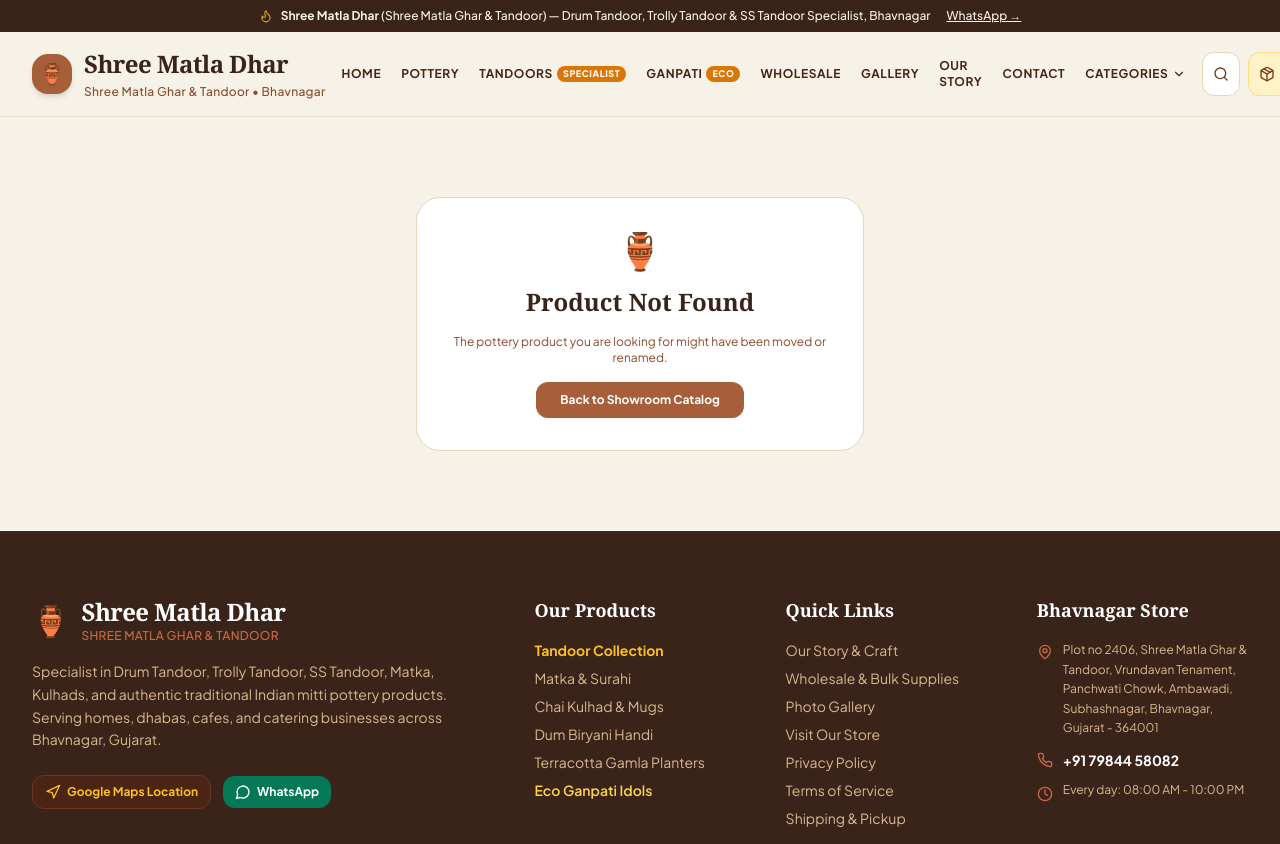
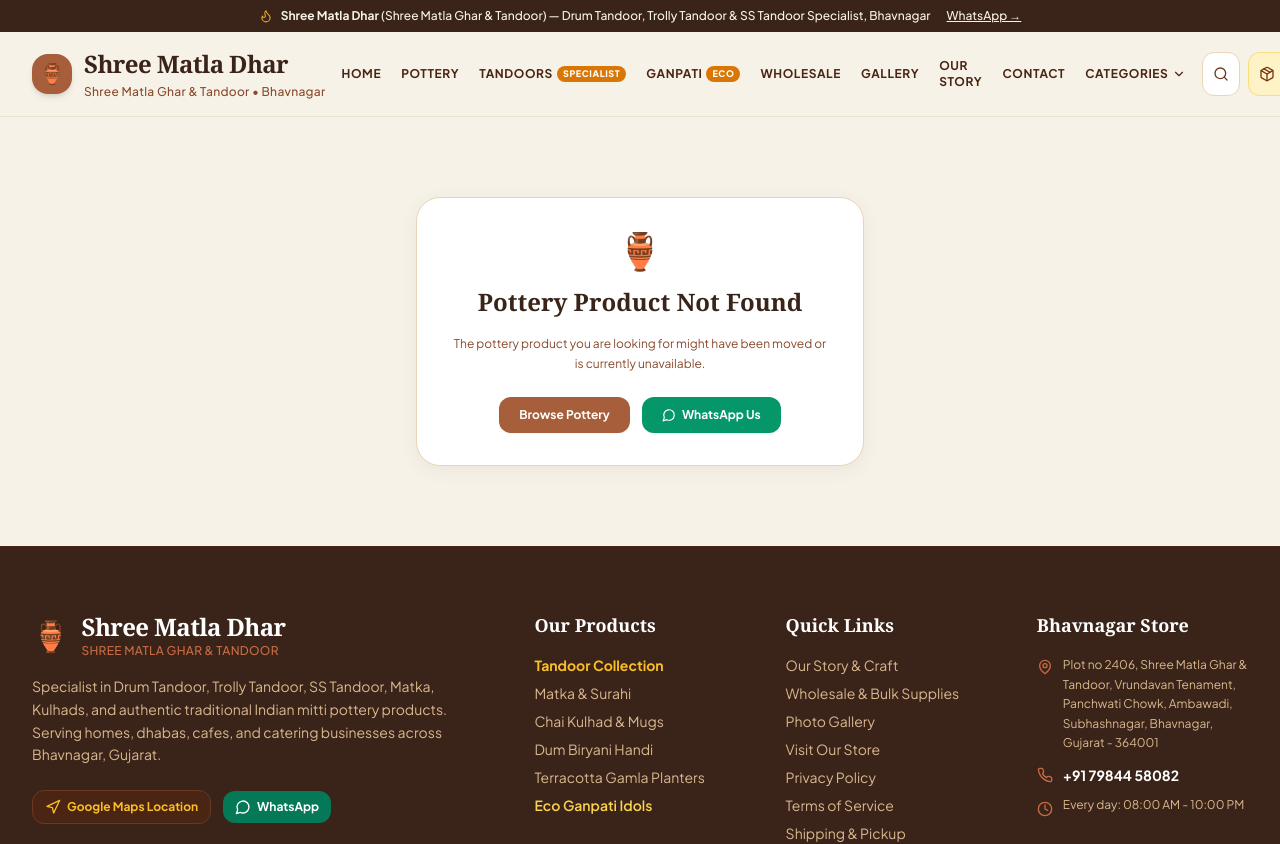
Before and after one commit to Herryyy28/Shree-Matla-ghar, a React (Vite) app: page /pottery/1 in a window 1280 px wide. Shown: the top 844 px of the page. Built offline with nearby package versions, Linux system fonts and the light colour scheme; a web font is replaced by a local one.

Commit message:
feat: implement SEO metadata management and add JSON-LD support for products

```diff
--- a/src/App.tsx
+++ b/src/App.tsx
@@ -50,6 +50,8 @@
                 <Route path="/search" element={<ProductsPage />} />
                 <Route path="/pottery/tandoor" element={<TandoorPage />} />
                 <Route path="/products/tandoor" element={<TandoorPage />} />
+                <Route path="/pottery/:category/:slug" element={<ProductDetailPage />} />
+                <Route path="/product/:category/:slug" element={<ProductDetailPage />} />
                 <Route path="/pottery/:slug" element={<ProductDetailPage />} />
                 <Route path="/product/:slug" element={<ProductDetailPage />} />
                 <Route path="/tandoor" element={<TandoorPage />} />
--- a/src/components/product/ShareModal.tsx
+++ b/src/components/product/ShareModal.tsx
@@ -5,6 +5,7 @@
 import { BUSINESS_CONFIG } from '../../config/business';
 import { trackEvent } from '../../utils/analytics';
 import { QRCodeCard } from '../common/QRCodeCard';
+import { buildProductUrl } from '../../utils/productUrl';
 
 interface ShareModalProps {
   product: Product;
@@ -18,7 +19,7 @@
 
   if (!isOpen) return null;
 
-  const productUrl = `${window.location.origin}/product/${product.slug}`;
+  const productUrl = buildProductUrl(product);
   const shareText = `Check out "${product.name}" on ${BUSINESS_CONFIG.brandName} - ${product.shortDescription}`;
 
   const handleCopyLink = async () => {
@@ -35,7 +36,8 @@
 
   const handleWhatsAppShare = () => {
     trackEvent({ event: 'product_share', category: 'whatsapp', label: product.id });
-    const waUrl = `https://wa.me/?text=${encodeURIComponent(`${shareText}\n\n${productUrl}`)}`;
+    const waText = `Hello ${BUSINESS_CONFIG.brandName},\n\nI am interested in:\n\nProduct: ${product.name}\n\nPlease share the price, available options and availability.\n\nProduct Link:\n${productUrl}\n\nThank you.`;
+    const waUrl = `https://wa.me/${BUSINESS_CONFIG.whatsappNumber}?text=${encodeURIComponent(waText)}`;
     window.open(waUrl, '_blank');
     onClose();
   };
--- a/src/pages/ProductDetailPage.tsx
+++ b/src/pages/ProductDetailPage.tsx
@@ -2,7 +2,7 @@
 import { useParams, Link, useNavigate } from 'react-router-dom';
 import { MessageCircle, Share2, ArrowLeft, Check, Info, Package, Plus, Phone, MapPin, Sparkles, ShieldCheck, Truck } from 'lucide-react';
 import { PRODUCTS } from '../data/products';
-import { getProductWhatsAppLink } from '../utils/whatsapp';
+import { getGeneralWhatsAppLink, getProductWhatsAppLink } from '../utils/whatsapp';
 import { updateSeoMetaData } from '../utils/seo';
 import { ProductCard } from '../components/product/ProductCard';
 import { ShareModal } from '../components/product/ShareModal';
@@ -11,13 +11,17 @@
 import { FavoriteButton } from '../components/common/FavoriteButton';
 import { BulkEnquiryDrawer } from '../components/common/BulkEnquiryDrawer';
 import { trackProductView } from '../utils/analytics';
-import { ImageWithFallback } from '../components/common/ImageWithFallback';
+import { getProductCanonicalPath, buildProductUrl } from '../utils/productUrl';
 
 export const ProductDetailPage: React.FC = () => {
-  const { slug } = useParams<{ slug: string }>();
+  const { slug, category } = useParams<{ slug?: string; category?: string }>();
   const navigate = useNavigate();
 
-  const product = PRODUCTS.find((p) => p.slug === slug);
+  // Find product by slug or category route param
+  const targetParam = slug || category;
+  const product = PRODUCTS.find(
+    (p) => p.slug === targetParam || p.id === targetParam || p.slug === slug
+  );
 
   const [activeImageIndex, setActiveImageIndex] = useState(0);
   const [selectedSize, setSelectedSize] = useState<string>('');
@@ -31,7 +35,7 @@
       updateSeoMetaData({
         title: `${product.name} | ${BUSINESS_CONFIG.brandName}`,
         description: product.shortDescription,
-        canonicalPath: `/product/${product.slug}`,
+        canonicalPath: getProductCanonicalPath(product),
         image: product.images[0],
         type: 'product',
         product,
@@ -47,13 +51,29 @@
 
   if (!product) {
     return (
-      <div className="max-w-md mx-auto my-20 p-8 bg-white rounded-3xl border border-clay-200 text-center space-y-4">
-        <span className="text-4xl">🏺</span>
-        <h2 className="font-serif font-bold text-2xl text-clay-900">Product Not Found</h2>
-        <p className="text-xs text-clay-600">The pottery product you are looking for might have been moved or renamed.</p>
-        <Link to="/products" className="inline-block px-6 py-2.5 bg-clay-500 text-white font-bold text-xs rounded-xl">
-          Back to Showroom Catalog
-        </Link>
+      <div className="max-w-md mx-auto my-20 p-8 bg-white rounded-3xl border border-clay-200 text-center space-y-4 shadow-earth">
+        <span className="text-4xl block">🏺</span>
+        <h2 className="font-serif font-bold text-2xl text-clay-900">Pottery Product Not Found</h2>
+        <p className="text-xs text-clay-600 leading-relaxed">
+          The pottery product you are looking for might have been moved or is currently unavailable.
+        </p>
+        <div className="pt-2 flex items-center justify-center gap-3 flex-wrap">
+          <Link
+            to="/pottery"
+            className="px-5 py-2.5 bg-clay-500 hover:bg-clay-600 text-white font-bold text-xs rounded-xl shadow-sm transition-colors"
+          >
+            Browse Pottery
+          </Link>
+          <a
+            href={getGeneralWhatsAppLink()}
+            target="_blank"
+            rel="noopener noreferrer"
+            className="px-5 py-2.5 bg-emerald-600 hover:bg-emerald-700 text-white font-bold text-xs rounded-xl shadow-sm transition-colors inline-flex items-center gap-1.5"
+          >
+            <MessageCircle className="w-3.5 h-3.5" />
+            <span>WhatsApp Us</span>
+          </a>
+        </div>
       </div>
     );
   }
@@ -120,9 +140,8 @@
                 <button
                   key={idx}
                   onClick={() => setActiveImageIndex(idx)}
-                  className={`w-16 h-16 sm:w-20 sm:h-20 rounded-xl overflow-hidden border-2 transition-all shrink-0 ${
-                    activeImageIndex === idx ? 'border-clay-500 ring-2 ring-clay-400/30' : 'border-clay-200 opacity-70 hover:opacity-100'
-                  }`}
+                  className={`w-16 h-16 sm:w-20 sm:h-20 rounded-xl overflow-hidden border-2 transition-all shrink-0 ${activeImageIndex === idx ? 'border-clay-500 ring-2 ring-clay-400/30' : 'border-clay-200 opacity-70 hover:opacity-100'
+                    }`}
                 >
                   <ImageWithFallback src={img} alt={`Thumbnail ${idx + 1}`} className="w-full h-full object-cover" />
                 </button>
@@ -184,11 +203,10 @@
                   <button
                     key={sz}
                     onClick={() => setSelectedSize(sz)}
-                    className={`px-3.5 sm:px-4 py-2 sm:py-2.5 rounded-xl text-xs font-bold transition-all border min-h-[40px] ${
-                      selectedSize === sz
+                    className={`px-3.5 sm:px-4 py-2 sm:py-2.5 rounded-xl text-xs font-bold transition-all border min-h-[40px] ${selectedSize === sz
                         ? 'bg-clay-500 text-white border-clay-500 shadow-sm'
                         : 'bg-white text-clay-800 border-clay-300 hover:bg-clay-100'
-                    }`}
+                      }`}
                   >
                     {sz}
                   </button>
@@ -216,11 +234,10 @@
             <div className="grid grid-cols-1 sm:grid-cols-2 gap-3">
               <button
                 onClick={() => product && addToEnquiry(product)}
-                className={`py-3.5 sm:py-4 font-bold text-xs sm:text-sm rounded-2xl border transition-all flex items-center justify-center gap-2 min-h-[48px] ${
-                  product && isInEnquiry(product.id)
+                className={`py-3.5 sm:py-4 font-bold text-xs sm:text-sm rounded-2xl border transition-all flex items-center justify-center gap-2 min-h-[48px] ${product && isInEnquiry(product.id)
                     ? 'bg-amber-500 text-clay-950 border-amber-500 shadow-md'
                     : 'bg-amber-100 hover:bg-amber-200 text-amber-950 border-amber-300'
-                }`}
+                  }`}
               >
                 {product && isInEnquiry(product.id) ? (
                   <>
--- /dev/null
+++ b/src/utils/productUrl.ts
@@ -0,0 +1,34 @@
+import { Product } from '../types';
+
+/**
+ * Gets the canonical relative path for a product (e.g. /pottery/matka/traditional-clay-matka-with-tap)
+ */
+export function getProductCanonicalPath(product: Product): string {
+  if (!product || !product.slug) {
+    return '/pottery';
+  }
+  const category = product.category ? product.category.toLowerCase() : 'all';
+  return `/pottery/${category}/${product.slug}`;
+}
+
+/**
+ * Builds the full canonical URL for a product, including origin
+ */
+export function buildProductUrl(product: Product, customOrigin?: string): string {
+  if (!product) return '';
+
+  const path = getProductCanonicalPath(product);
+
+  // Use custom origin, window origin, or production fallback
+  let origin = customOrigin;
+  if (!origin && typeof window !== 'undefined') {
+    origin = window.location.origin;
+  }
+  if (!origin) {
+    origin = 'https://shreematlaghar.com';
+  }
+
+  // Ensure no trailing slash on origin
+  const cleanOrigin = origin.replace(/\/+$/, '');
+  return `${cleanOrigin}${path}`;
+}
--- a/src/utils/seo.ts
+++ b/src/utils/seo.ts
@@ -1,5 +1,6 @@
 import { BUSINESS_CONFIG } from '../config/business';
 import { Product } from '../types';
+import { buildProductUrl } from './productUrl';
 
 export interface SeoProps {
   title?: string;
@@ -38,11 +39,12 @@
   metaDesc.setAttribute('content', description);
 
   // Open Graph
+  const fullCanonicalUrl = product ? buildProductUrl(product) : window.location.origin + canonicalPath;
   setMetaTag('property', 'og:title', document.title);
   setMetaTag('property', 'og:description', description);
   setMetaTag('property', 'og:image', image);
   setMetaTag('property', 'og:type', type);
-  setMetaTag('property', 'og:url', window.location.origin + canonicalPath);
+  setMetaTag('property', 'og:url', fullCanonicalUrl);
 
   // Canonical
   let canonicalLink = document.querySelector('link[rel="canonical"]');
@@ -51,7 +53,7 @@
     canonicalLink.setAttribute('rel', 'canonical');
     document.head.appendChild(canonicalLink);
   }
-  canonicalLink.setAttribute('href', window.location.origin + canonicalPath);
+  canonicalLink.setAttribute('href', fullCanonicalUrl);
 
   // JSON-LD Structured Data
   injectJsonLdSchema(product);
```
Also changed, not shown: src/components/product/ProductCard.tsx (+4 -3 lines), public/vercel.json (added), 1 other file (tests, documents, lock files or other folders).
